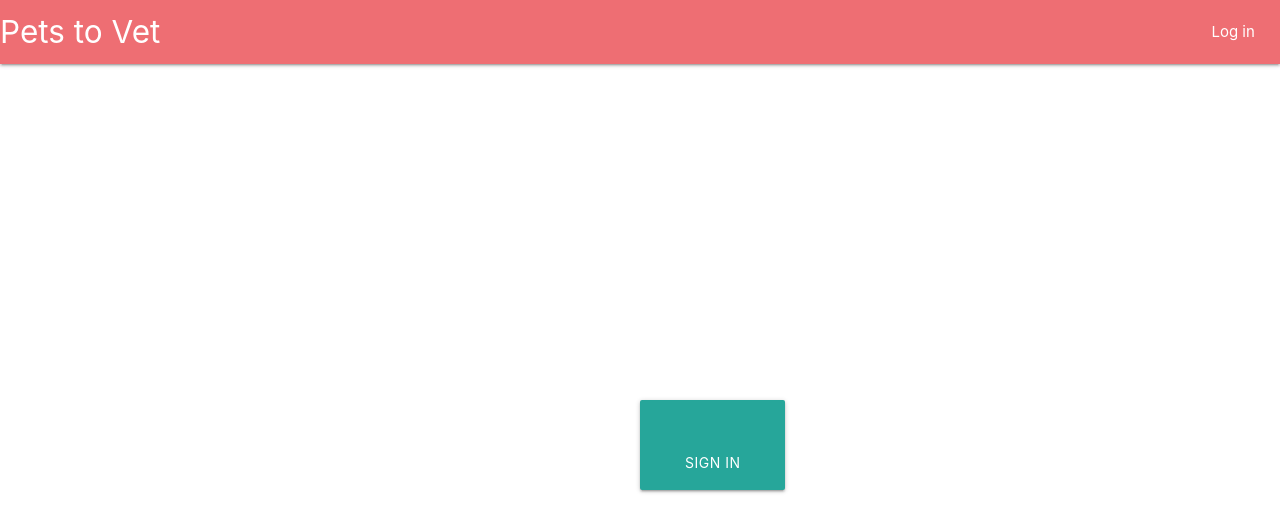
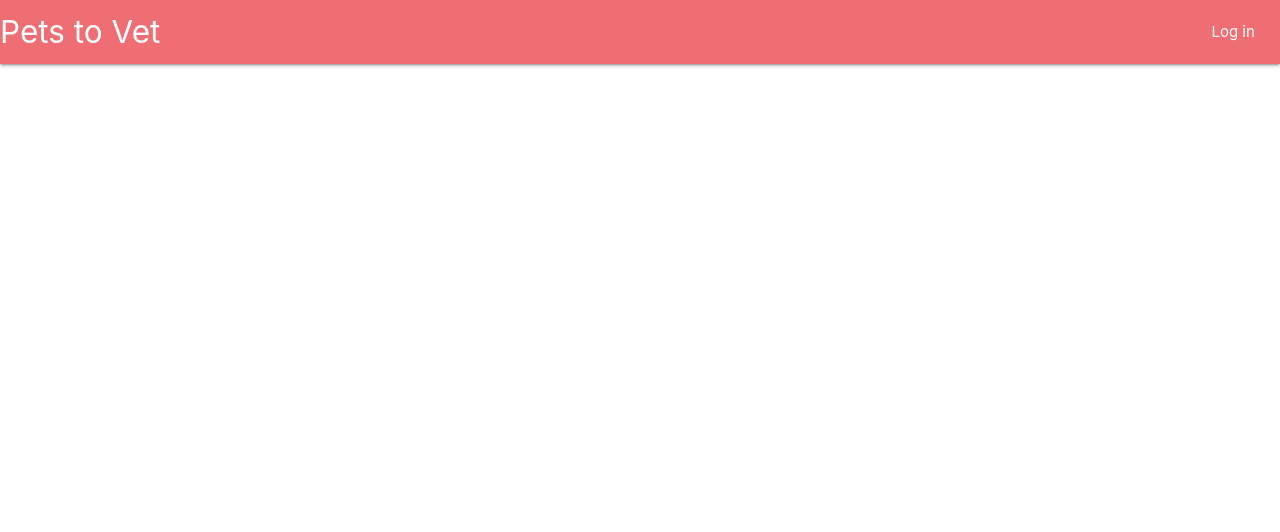
Before and after one commit to chaseholladay/Pets-To-Vet, a React (Create React App) app in the folder client/: page / in a window 1280 px wide. Shown: the top 532 px of the page. Built offline with nearby package versions, Linux system fonts and the light colour scheme.

Commit message:
removed modal

```diff
--- a/client/src/pages/Homepage/Homepage.js
+++ b/client/src/pages/Homepage/Homepage.js
@@ -1,7 +1,5 @@
 import React, { Component } from "react";
-import { Row, Container } from "../../components/Grid";
-import Modal from "../../components/Modal";
-import ModalTrigger from "../../components/ModalTrigger";
+import { Container } from "../../components/Grid";
 import './Homepage.css'
 
 class Homepage extends Component {
@@ -11,12 +9,6 @@ class Homepage extends Component {
         return (
 
             <Container fluid>
-                <Row>
-                    <Modal title="Sign In" modalID="signup" />
-                    <ModalTrigger IDof="#signup" buttonName="Sign In">
-                        <button>thisisabutton</button>
-                    </ModalTrigger>
-                </Row>
             </Container>
         )
     }
```
